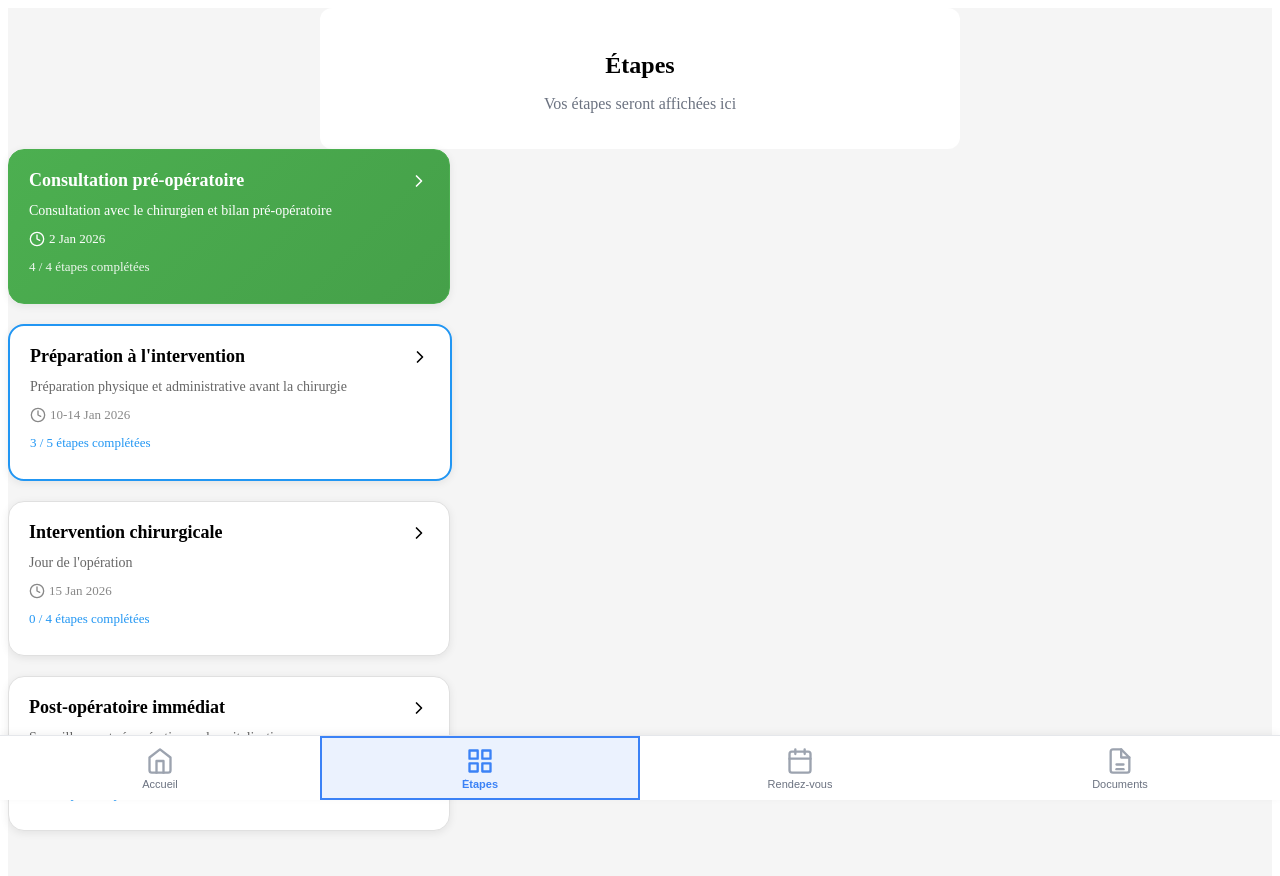
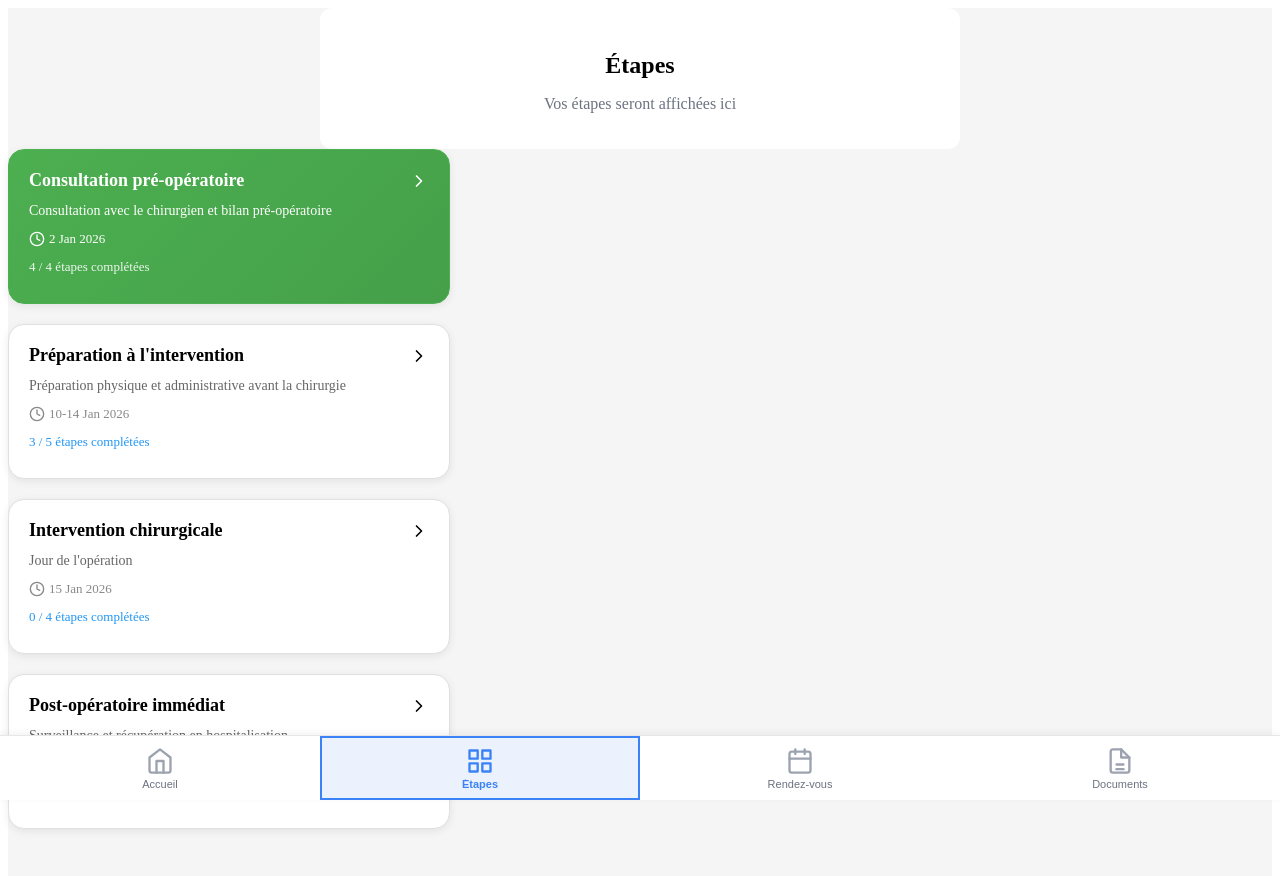
Before and after one commit to Ousnah/Meditrack, a Vue app in the folder frontend/: page / in a window 1280 px wide. Both pictures are taken after a click on the tab "Étapes". Shown: the top 876 px of the page. Built offline with nearby package versions, Linux system fonts and the light colour scheme.

Commit message:
feat: Update Cards component to use computed class for dynamic styling based on steps completion

```diff
--- a/frontend/src/components/etapes/cards/cards-component.vue
+++ b/frontend/src/components/etapes/cards/cards-component.vue
@@ -1,7 +1,7 @@
 <template>
     <div
         class="card"
-        :class="state"
+        :class="cardClass"
         @click="stepDisplay = !stepDisplay"
         @keydown.space.enter.prevent="stepDisplay = !stepDisplay"
         :aria-expanded="stepDisplay"
@@ -9,7 +9,7 @@
         :aria-label="`Bloc ${ title }, ${ description }. Etat : ${ state }. Cliquer pour ${ stepDisplay ? 'réduire' : 'étendre' }.`"
         tabindex="0">
         <div class="card-icon">
-            <div class="icon-circle" :class="state"></div>
+            <div class="icon-circle" :class="cardClass"></div>
         </div>
         <div class="card-content">
             <div class="card-title-container">
@@ -43,12 +43,12 @@
 </template>
 
 <script setup>
-    import { ref } from 'vue';
+    import { ref, computed, toRefs } from 'vue';
     import Steps from '../steps/steps-component.vue';
 
     const stepDisplay = ref(false);
 
-    defineProps({
+    const props = defineProps({
         state: {
             type: String,
             required: false,
@@ -73,6 +73,14 @@
             default: () => []
         }
     });
+
+    const { state, steps } = toRefs(props);
+
+    const cardClass = computed(() => {
+        const s = steps.value || [];
+        if (s.length && s.every(step => step.done)) return 'done';
+        return state.value || 'next';
+    });
 </script>
 
 <style src="./cards.css" scoped></style>
--- a/frontend/src/components/etapes/etapes-component.vue
+++ b/frontend/src/components/etapes/etapes-component.vue
@@ -2,7 +2,6 @@
     <div class="etapes-container">
         <div class="etapes-cards">
             <Cards
-                state="done"
                 icon="medical-consultation"
                 title="Consultation pré-opératoire"
                 description="Consultation avec le chirurgien et bilan pré-opératoire"
@@ -11,7 +10,6 @@
                 @toggle-step="(index) => toggleStep(card1Steps, index)"
             />
             <Cards
-                state="current"
                 icon="clipboard"
                 title="Préparation à l'intervention"
                 description="Préparation physique et administrative avant la chirurgie"
@@ -20,7 +18,6 @@
                 @toggle-step="(index) => toggleStep(card2Steps, index)"
             />
             <Cards
-                state="next"
                 icon="surgery"
                 title="Intervention chirurgicale"
                 description="Jour de l'opération"
@@ -29,7 +26,6 @@
                 @toggle-step="(index) => toggleStep(card3Steps, index)"
             />
             <Cards
-                state="next"
                 icon="hospital-bed"
                 title="Post-opératoire immédiat"
                 description="Surveillance et récupération en hospitalisation"
```
